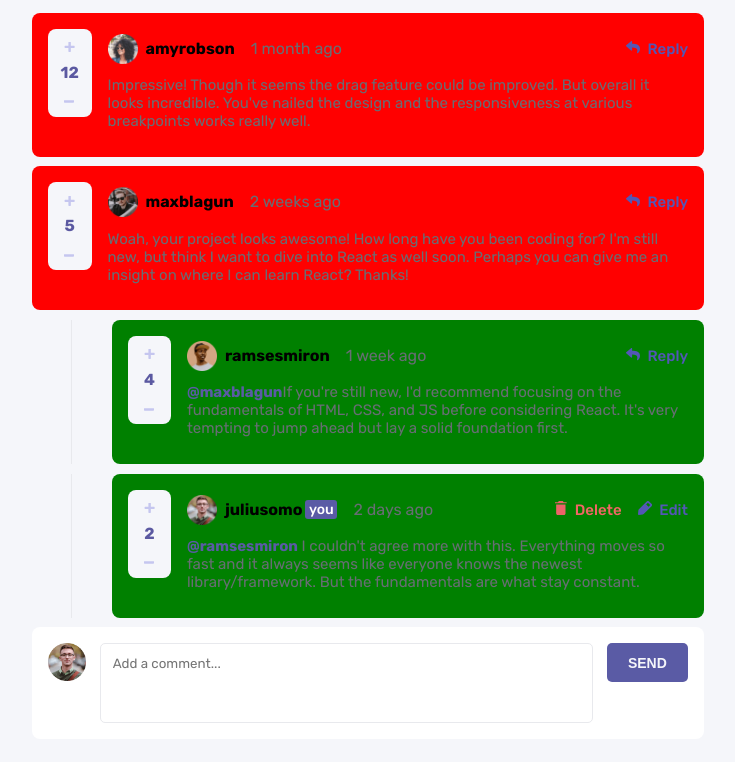
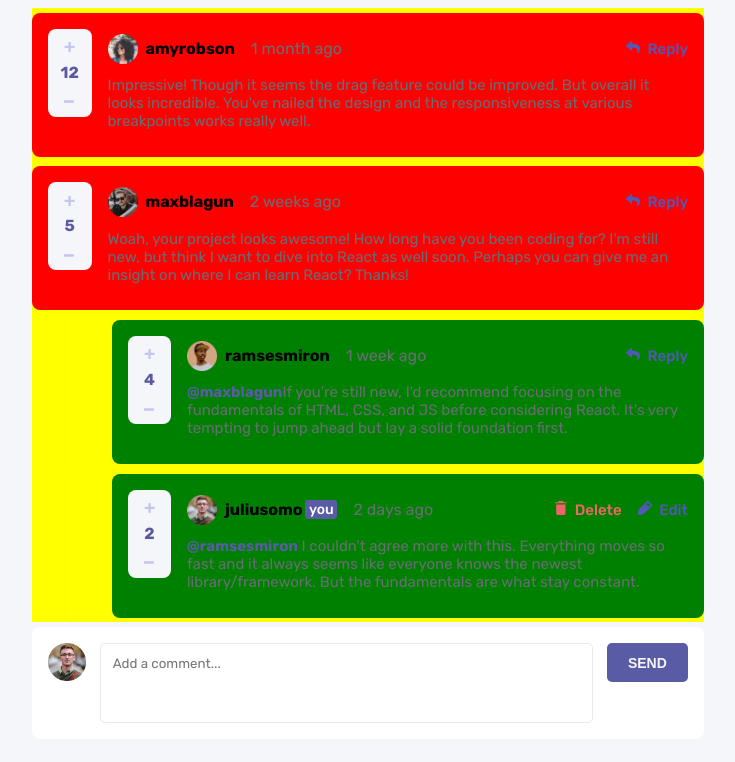
Before and after one commit to BoariniLucas/interactive-comments-section, a website: page index.html in a window 1280 px wide. Shown: the whole page, without its empty margins (272-1007 px from the left). Drawn offline with Linux system fonts and the light colour scheme.

Commit message:
:test_tube: test: Iniciando teste de inserir respostas

```diff
--- a/assets/css/style.css
+++ b/assets/css/style.css
@@ -44,6 +44,8 @@ a:hover {
 .comments-container {
     display: flex;
     flex-direction: column;
+
+    background-color: yellow;
 }
 
 .comments-reply-container {
@@ -52,7 +54,7 @@ a:hover {
     align-items: flex-end;
 }
 
-.comments {
+.comment {
     display: flex;
     height: 9em;
     width: 42em;
--- a/assets/js/data.js
+++ b/assets/js/data.js
@@ -1,4 +1,6 @@
-export let data = {
+/*
+
+const data = {
     "currentUser": {
       "image": {
         "png": "./images/avatars/image-juliusomo.png",
@@ -65,4 +67,6 @@ export let data = {
         ]
       }
     ]
-  }
+}
+
+*/
--- a/assets/js/script.js
+++ b/assets/js/script.js
@@ -1,7 +1,3 @@
-import data from "./data.js";
-
-console.log(data.comments);
-
 function newReply(){
 
     const reply = document.createElement("div");
--- a/index.html
+++ b/index.html
@@ -18,7 +18,9 @@
     <main>
 
       <section class="comments-container">
-        <div class="comments">
+
+        <div class="comment-sub-container">
+          <div class="comment">
             <div class="like-container">
               <a class="like-plus">
                 <svg width="11" height="11" xmlns="http://www.w3.org/2000/svg">
@@ -64,10 +66,14 @@
               </div>
             </div>
           </div>
-      </section>
 
-      <section class="comments-container">
-        <div class="comments">
+          <div class="comments-reply-container">
+
+          </div>
+        </div>
+
+        <div class="comment-sub-container">
+          <div class="comment">
             <div class="like-container">
               <a class="like-plus">
                 <svg width="11" height="11" xmlns="http://www.w3.org/2000/svg">
@@ -115,7 +121,6 @@
           </div>
 
           <div class="comments-reply-container">
-
             <div class="comments-reply-line">
               <div class="comments-reply">
 
@@ -166,7 +171,6 @@
                 </div>
               </div>
             </div>
-
 
             <div class="comments-reply-line">
               <div class="comments-reply">
@@ -231,8 +235,9 @@
 
               </div>
             </div>
+          </div>
+        </div>
 
-        </div>
       </section>
 
       <section class="new-comment-container">
@@ -251,6 +256,6 @@
       <a href="https://github.com/BoariniLucas" target="_blank">Coded by Lucas Boarini</a>
     </div>
     -->
-    <script type="module" src="./assets/js/script.js"></script>
+    <script src="./assets/js/script.js"></script>
   </body>
 </html>
```
Also changed, not shown: package.json (added, +20 -0 lines), 1 other file. Lines whose indentation alone changed are shown as unchanged.
